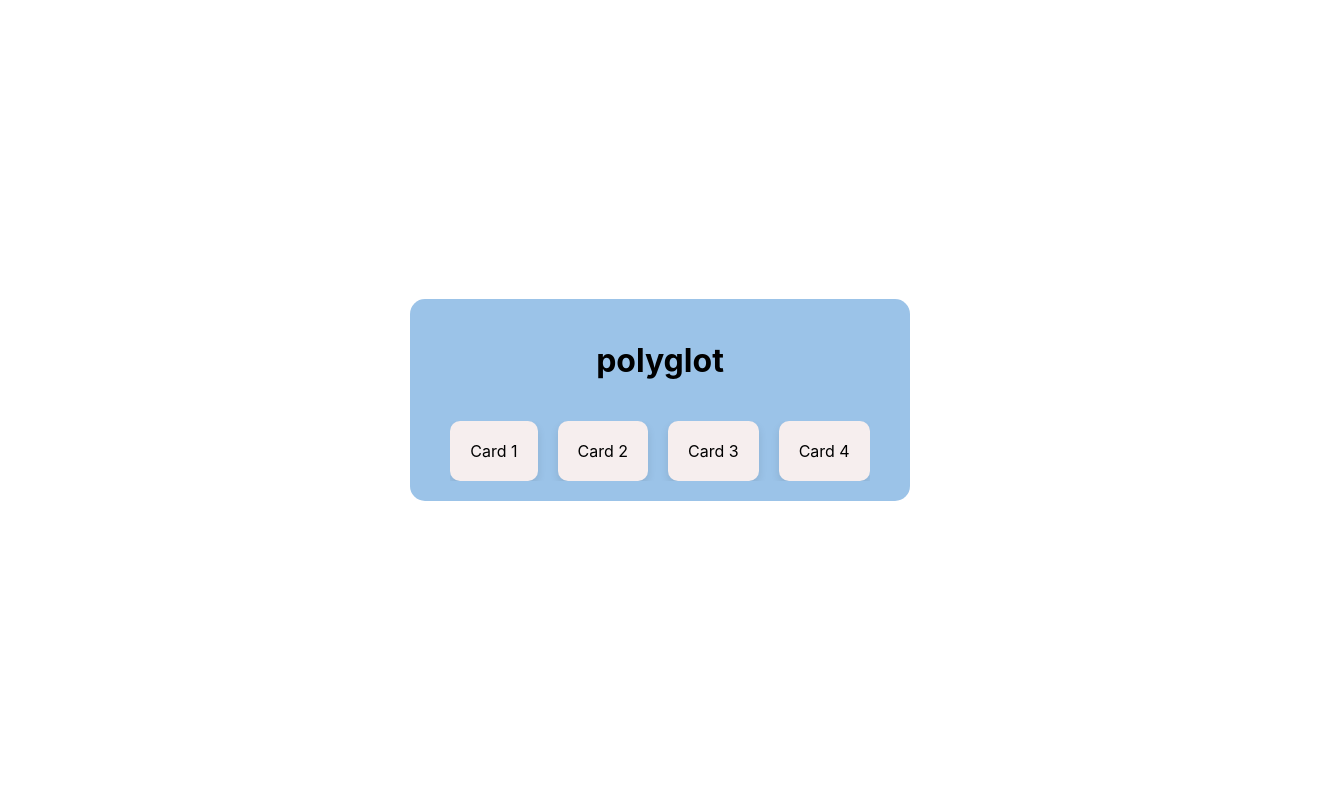
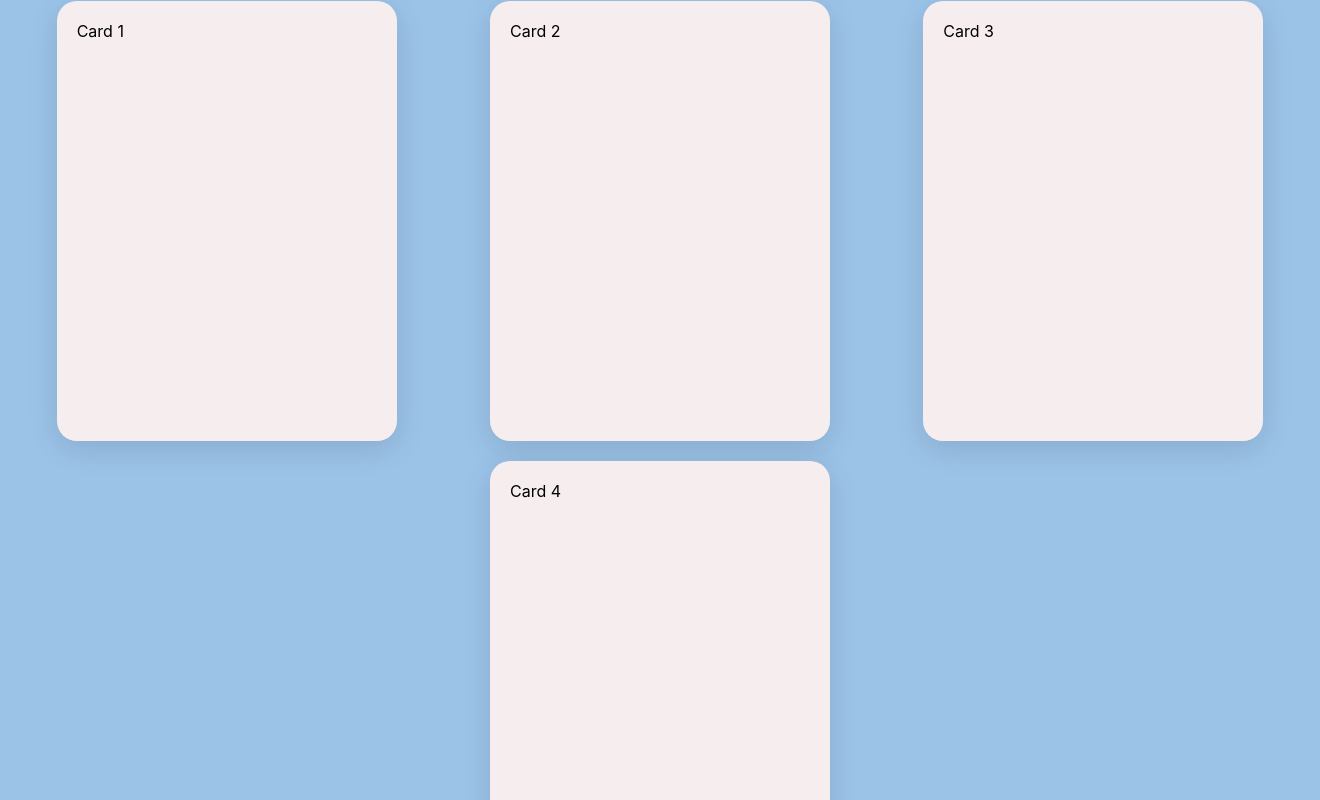
Before and after one commit to HarrisHamid/HackPrinceton, a React (Create React App) app: page / in a window 1280 px wide. Shown: the top 800 px of the page, 1320 px wide, since content can reach past the window. Built offline with nearby package versions, Linux system fonts and the light colour scheme.

Commit message:
Updated basic UI

```diff
--- a/src/App.css
+++ b/src/App.css
@@ -5,10 +5,9 @@ html, body {
 
 body {
   display: flex;
-  justify-content: center; /* Aligns horizontally */
-  align-items: center; /* Aligns vertically */
+  justify-content: center;
+  align-items: center;
 }
-
 
 .main-container {
   display: flex;
@@ -29,17 +28,29 @@ body {
 }
 
 .grid-container {
-  display: grid;
-  grid-auto-flow: column;
-  gap: 20px;
-  overflow-x: auto;
-  justify-content: center;
+  display: flex;
+  flex-wrap: wrap;
+  justify-content: space-around; /* This will space out your cards nicely */
+  align-items: stretch; /* This will make sure that all cards stretch to the same height */
+  gap: 20px; /* This adds space between the cards */
 }
 
 .card {
-  background-color: #f6eeee;
+  color: black;
   padding: 20px;
-  border-radius: 10px;
-  box-shadow: 0 4px 8px rgba(0, 0, 0, 0.1);
-  text-align: center;
+  border-radius: 20px;
+  box-shadow: 0 8px 30px rgba(0, 0, 0, 0.12);
+  display: flex; /* Use flexbox for layout */
+  flex-direction: column;
+  align-items: flex-start;
+  justify-content: space-between;
+  width: 300px;
+  height: 400px;
+  overflow: hidden;
+  text-align: left;
+  transition: transform 0.2s;
 }
+
+.card:hover {
+  transform: scale(1.03); /* Slightly enlarge the card on hover */
+}
--- a/src/App.js
+++ b/src/App.js
@@ -1,18 +1,23 @@
 import React from 'react';
+import CardComponent from './components/CardComponent';
 import './App.css';
 
 function App() {
+  // Function to handle card clicks
+  const handleCardClick = (cardNumber) => {
+    alert(`Card ${cardNumber} clicked!`);
+    // You can also perform other actions here
+  };
+
   return (
     <div className="main-container">
       <div className="header">
         <h1>polyglot</h1>
       </div>
       <div className="grid-container">
-        <div className="card">Card 1</div>
-        <div className="card">Card 2</div>
-        <div className="card">Card 3</div>
-        <div className="card">Card 4</div>
-        {/* Add more cards as needed */}
+        {[1, 2, 3, 4].map((number) => (
+          <CardComponent key={number} number={number} onClick={handleCardClick} />
+        ))}
       </div>
     </div>
   );
--- /dev/null
+++ b/src/components/CardComponent.css
@@ -0,0 +1,13 @@
+.card {
+    background-color: #f6eeee;
+    padding: 20px;
+    border-radius: 10px;
+    box-shadow: 0 4px 8px rgba(0, 0, 0, 0.1);
+    text-align: center;
+    cursor: pointer; /* Indicates that the card is clickable */
+    transition: transform 0.2s; /* Smooth transition for when the card is clicked */
+  }
+
+  .card:hover {
+    transform: scale(1.05); /* Slightly enlarges the card on hover */
+  }
--- /dev/null
+++ b/src/components/CardComponent.js
@@ -0,0 +1,12 @@
+import React from 'react';
+import './CardComponent.css'; // You can also define card specific styles
+
+function CardComponent({ number, onClick }) {
+  return (
+    <div className="card" onClick={() => onClick(number)}>
+      Card {number}
+    </div>
+  );
+}
+
+export default CardComponent;
```
